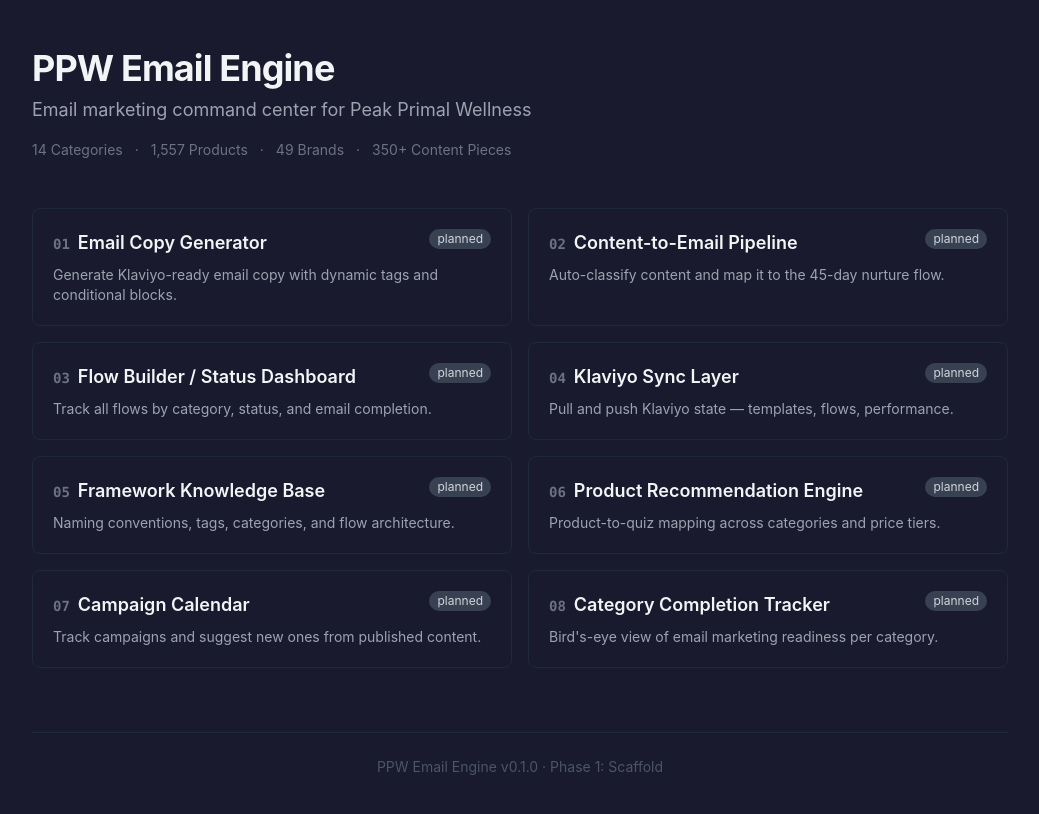
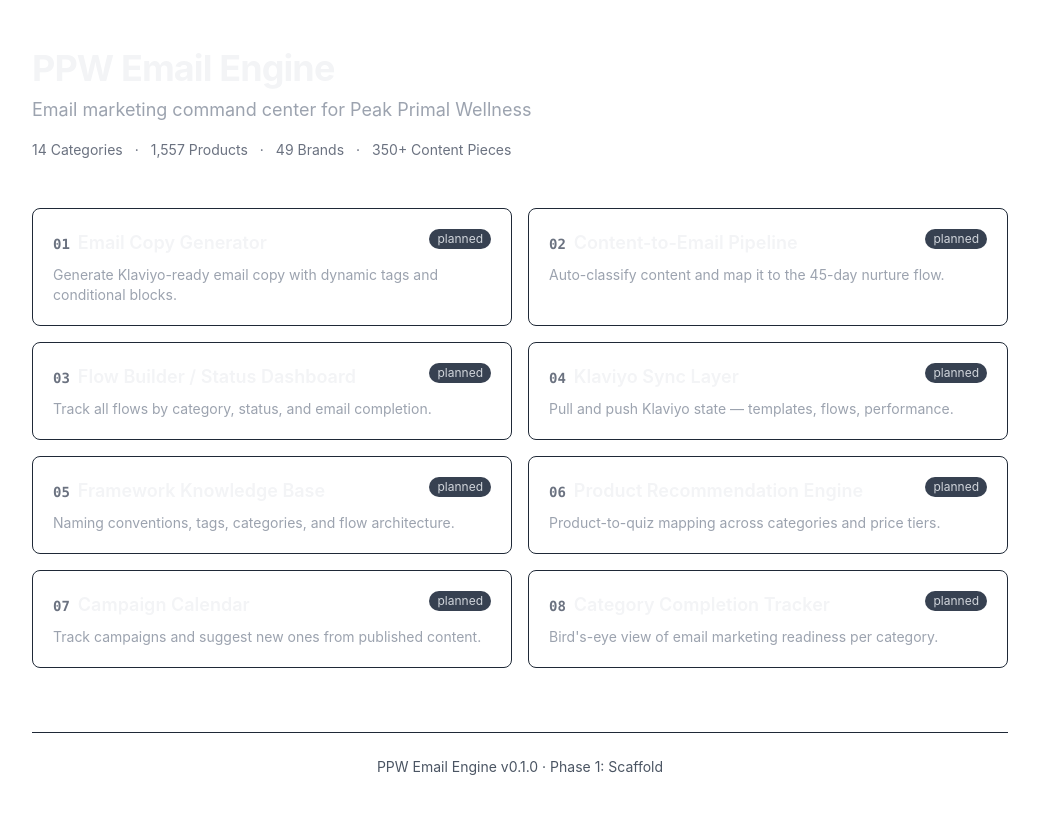
Before and after one commit to radpirateship/ppw-email-engine, a Next.js app: page / in a window 1280 px wide. Shown: the top 814 px of the page, without its empty margins (120-1159 px from the left). Built offline with nearby package versions, Linux system fonts and the light colour scheme.

Commit message:
Phase 3: Update tailwind theme to white/green

```diff
--- a/tailwind.config.ts
+++ b/tailwind.config.ts
@@ -10,11 +10,30 @@ const config: Config = {
     extend: {
       colors: {
         ppw: {
-          dark: "#1a1a2e",
-          navy: "#16213e",
-          accent: "#0f3460",
-          highlight: "#e94560",
-          gold: "#d4a843",
+          green: {
+            50: "#f0fdf4",
+            100: "#dcfce7",
+            200: "#bbf7d0",
+            300: "#86efac",
+            400: "#4ade80",
+            500: "#22c55e",
+            600: "#16a34a",
+            700: "#15803d",
+            800: "#166534",
+            900: "#14532d",
+          },
+          gray: {
+            50: "#f9fafb",
+            100: "#f3f4f6",
+            200: "#e5e7eb",
+            300: "#d1d5db",
+            400: "#9ca3af",
+            500: "#6b7280",
+            600: "#4b5563",
+            700: "#374151",
+            800: "#1f2937",
+            900: "#111827",
+          },
         },
       },
     },
```
